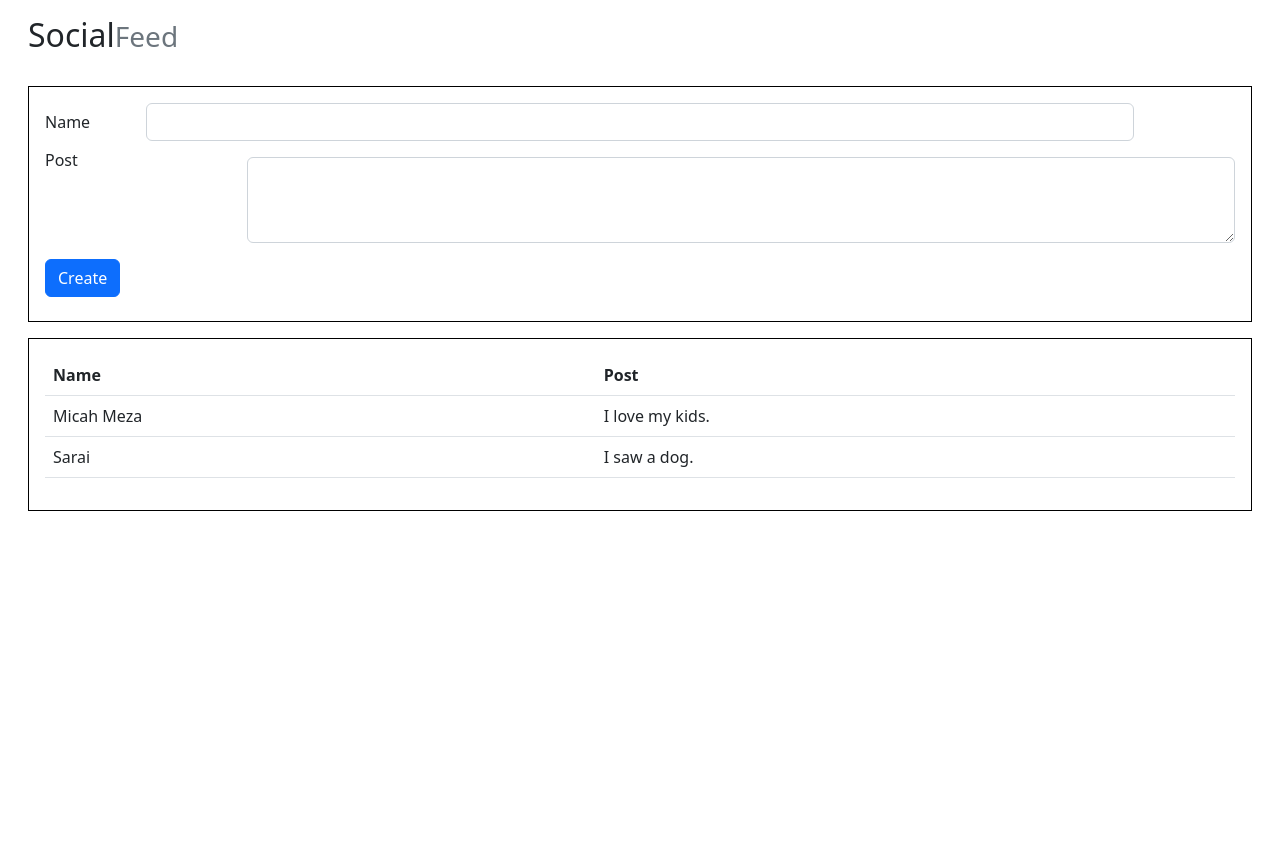
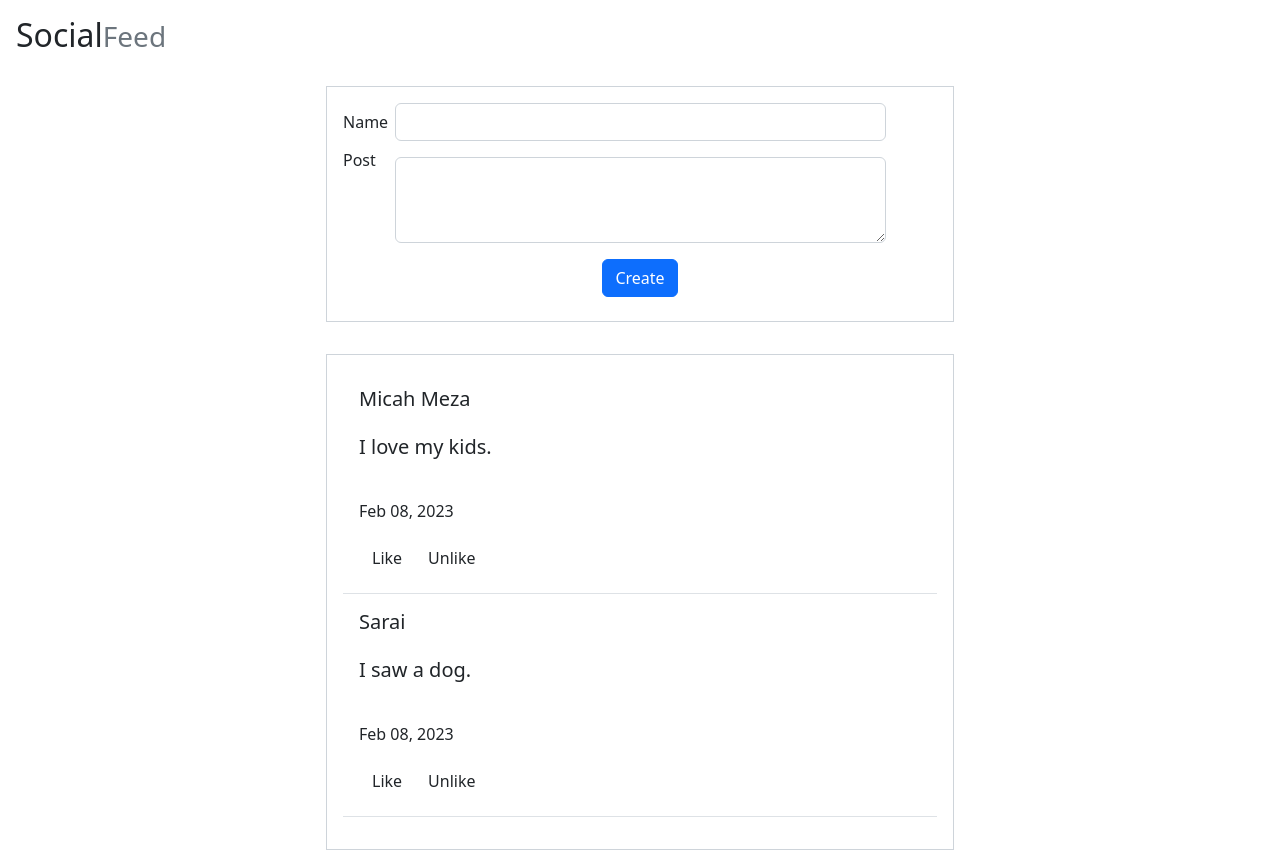
Before and after one commit to Micah-Meza/Social_Feed, a React (Create React App) app: page / in a window 1280 px wide. Shown: the top 856 px of the page. Before the commit the page ends 800 px from the top, so only its background shows below. Built offline with nearby package versions, Linux system fonts and the light colour scheme.

Commit message:
Updated the display component + updated the createpost component.

```diff
--- a/package.json
+++ b/package.json
@@ -7,6 +7,7 @@
     "@testing-library/react": "^13.4.0",
     "@testing-library/user-event": "^13.5.0",
     "bootstrap": "^5.2.3",
+    "moment": "^2.29.4",
     "react": "^18.2.0",
     "react-dom": "^18.2.0",
     "react-scripts": "5.0.1",
--- a/src/App.css
+++ b/src/App.css
@@ -2,7 +2,24 @@
     border: 1px;
     justify-content: center;
     border-style: solid;
-    border-color: black;
+    border-color: #ced4da;
     margin: 1em;
     padding: 1em;
+    width: 50%;
 }
+
+
+.grid-box{
+    display: flex;
+    justify-content: center;
+    align-items: center;
+    flex-wrap: wrap;
+    border: 1px;
+    justify-content: center;
+    border-style: solid;
+    border-color: #ced4da;
+    margin: 1em;
+    padding: 1em;
+
+
+}
--- a/src/App.jsx
+++ b/src/App.jsx
@@ -43,8 +43,10 @@ import './App.css';
 
 function App() {
 
-  const [entries, setEntries] = useState([{name : "Micah Meza", postEntry : "I love my kids." }, {name: "Sarai", postEntry : "I saw a dog. " }])
+
+  const [entries, setEntries] = useState([{name : "Micah Meza", postEntry : "I love my kids."}, {name: "Sarai", postEntry : "I saw a dog. "}])
   //const [postEntry, setPostEntry] = useState([{}])
+
 
   function addNewEntry(entry){
 
@@ -55,7 +57,7 @@ function App() {
 
 
   return (
-    <div className='container-fluid'>
+    <div>
       <div className='row'>
         <div className='col-sm-12'>
 
@@ -63,13 +65,16 @@ function App() {
             <NavBar/>
           </div>
 
+      <div className='container-fluid'>
           <div className='border-box' style={{alignItems: "center",justifyContent: "center"}}>
             <CreatePost addNewPost = {addNewEntry} />
           </div>
 
-          <div className='border-box' style={{display: 'flex',  justifyContent:'center'}}>
+          <div className='grid-box' >
             <DisplayPosts parentEntries = {entries}/>
           </div>
+
+      </div>
 
         </div>
       </div>
@@ -81,28 +86,3 @@ function App() {
 }
 
 export default App;
-
-
-/*
-function NavBar () {
-  return (
-    <div className=''
-  )
-}
-*/
-
-
-
-
-
-/*
- <div className='container-fluid'>
-      <div className='row'>
-        <div className='col-md-8'>
-          <div className='border-box'>
-            Hello World!
-          </div>
-        </div>
-      </div>
-    </div>
-    */
--- a/src/Components/CreatePost/CreatePost.css
+++ b/src/Components/CreatePost/CreatePost.css
@@ -1,7 +1,39 @@
 .form-grid{
-    display: inline;
+    display: flex;
+    flex-direction: column;
+    flex-wrap: wrap;
+    align-content: stretch;
+    justify-content: space-evenly;
+    align-items: stretch;
 }
 
 .form-group{
     margin-top: 1rem;
 }
+
+.container-fluid{
+    display: flex;
+    flex-direction: column;
+    flex-wrap: wrap;
+    align-content: center;
+    justify-content: flex-end;
+
+}
+
+.container{
+    display: flex;
+    flex-direction: column;
+    flex-wrap: wrap;
+    align-content: center;
+    justify-content: flex-end;
+
+}
+
+.postEntries{
+    display:flex;
+    border: 1rem;
+}
+
+.entryData{
+    width: fit-content;
+}
--- a/src/Components/CreatePost/createPost.jsx
+++ b/src/Components/CreatePost/createPost.jsx
@@ -36,14 +36,14 @@ const CreatePost = (props) => {
             </div>
 
             <div className="form-group row">
-                <label htmlFor='Post' className="col-sm-2 col-form-label"> Post </label>
+                <label htmlFor='Post' className="col-sm-1 col-form-label"> Post </label>
                 <div className='col-sm-10' justify="center" aligntem='center'>
                     <textarea className="form-control"  id="Post" rows="3"type = 'post' style={{marginTop :'1em'}}  value = {postEntry} onChange={(event) => setPostEntry(event.target.value)} ></textarea>
                 </div>
             </div>
 
 
-            <div>
+            <div className='container'>
                 <button type = 'submit' className="btn btn-primary mb-2" style={{'marginTop' : '1rem'}}> Create </button>
             </div>
         </form>
--- /dev/null
+++ b/src/Components/DisplayPosts/DisplayPosts.css
@@ -0,0 +1,38 @@
+.container{
+
+    border: 1px;
+    justify-content: center;
+    border-style: solid;
+    border-color: #000000;
+    margin: 1em;
+    padding: 1em;
+}
+
+.alert-success{
+    --bs-alert-color: #000000;
+    --bs-alert-bg: #ffffff;
+    --bs-alert-border-color: #badbcc;
+}
+
+
+
+.container-box{
+    background-color: black;
+}
+
+
+
+
+
+
+
+
+
+
+
+
+/*
+<i class="glyphicon glyphicon-thumbs-up"></i>
+ <i class="glyphicon glyphicon-thumbs-down"></i>
+
+ß
--- a/src/Components/DisplayPosts/DisplayPosts.jsx
+++ b/src/Components/DisplayPosts/DisplayPosts.jsx
@@ -6,25 +6,36 @@ to map each post to its own Post component.
 
 
 */
+import moment from 'moment';
 import EntryPost from '../EntryPost/Post.jsx';
 
 
 const DisplayPosts = (props) => {
     return (
-    <table className='table table-hover'>
-          <thead>
-            <tr>
-              <th scope='col'>Name</th>
-              <th scope='col'>Post</th>
-            </tr>
-          </thead>
+    <table className='table'>
+
       <tbody className='table '>
         {props.parentEntries.map((entries, index) => {
           <EntryPost key={index} index={index} entries={entries} />
           return (
             <tr key = {index}>
-              <td>{entries.name}</td>
-              <td>{entries.postEntry}</td>
+              <td>
+                <h5>{entries.name}</h5>
+                <p>
+                  <h5>{entries.postEntry}</h5>
+                </p>
+              <div>
+                {moment(props.createdAt).format('MMM DD, YYYY')}
+              </div>
+
+              <div className='glyphicon'>
+                <span className="glyphicon glyphicon-thumbs-up"></span>
+                <button type="button" className="btn btn-default" ><span className="glyphicon glyphicon-thumbs-up"></span>Like</button>
+
+                <span className="glyphicon glyphicon-thumbs-down"></span>
+                <button type="button" className="btn btn-default"><span className="glyphicon glyphicon-thumbs-down"></span> Unlike</button>
+              </div>
+              </td>
             </tr>
           );
         })}
--- a/src/Components/NavBar/navBar.jsx
+++ b/src/Components/NavBar/navBar.jsx
@@ -1,6 +1,9 @@
+
+
 
 
 const NavBar = (props) => {
+
     return (
         <div className="nav">
             <h2 style={{"margin":"1rem"}}>Social
```
Also changed, not shown: 1 other file (tests, documents, lock files or other folders).
